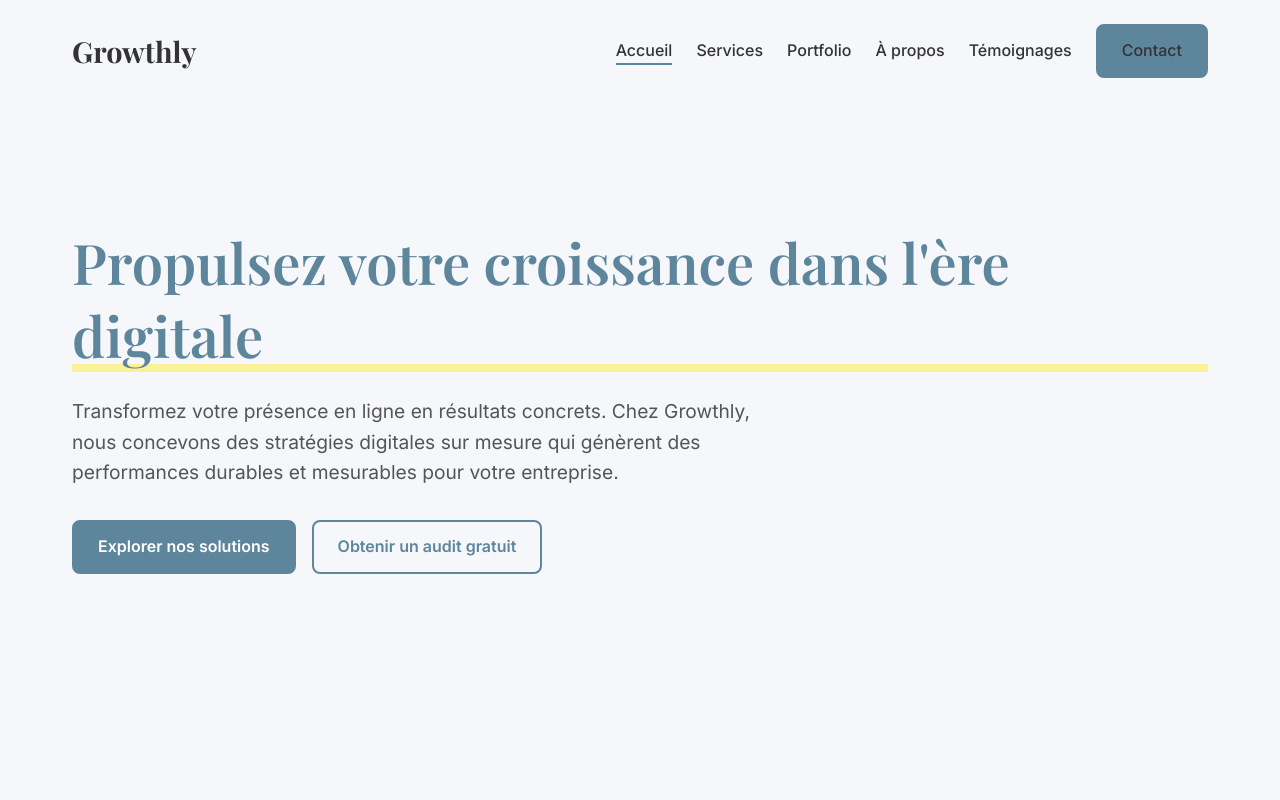
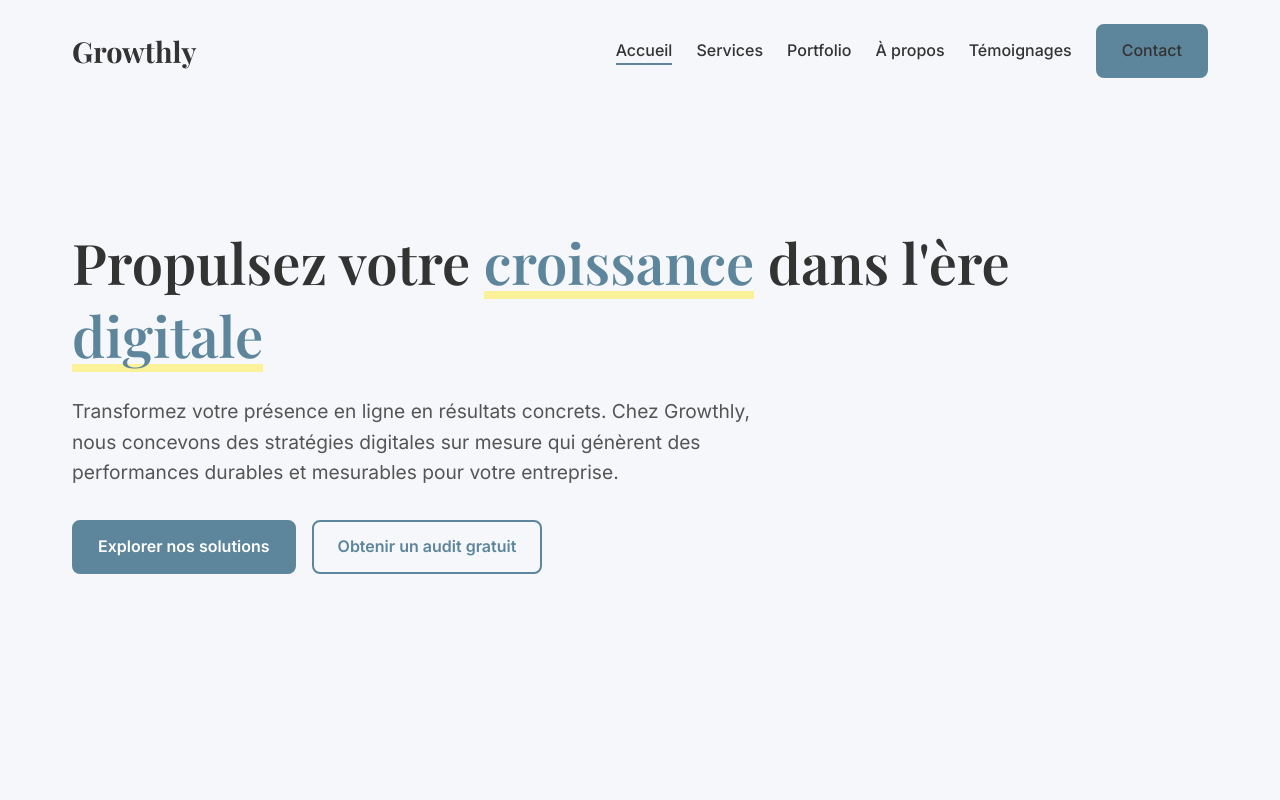
Before and after one commit to growthly-maker/growthly-site, a plain HTML site: page index.html in a window 1280 px wide. Shown: the top 800 px of the page. Drawn offline with nearby package versions, Linux system fonts and the light colour scheme.

Commit message:
Rétablir le surlignement seulement sur les mots "croissance" et "digitale" comme sur la deuxième image

```diff
--- a/index.html
+++ b/index.html
@@ -44,7 +44,7 @@
         <!-- Hero Section -->
         <section id="hero" class="hero-section">
             <div class="container">
-                <h1><span class="highlight">Propulsez votre croissance dans l'ère digitale</span></h1>
+                <h1>Propulsez votre <span class="highlight">croissance</span> dans l'ère <span class="highlight">digitale</span></h1>
                 <p class="hero-text">Transformez votre présence en ligne en résultats concrets. Chez Growthly, nous concevons des stratégies digitales sur mesure qui génèrent des performances durables et mesurables pour votre entreprise.</p>
                 <div class="cta-buttons">
                     <a href="#services" class="btn btn-primary">Explorer nos solutions</a>
```
